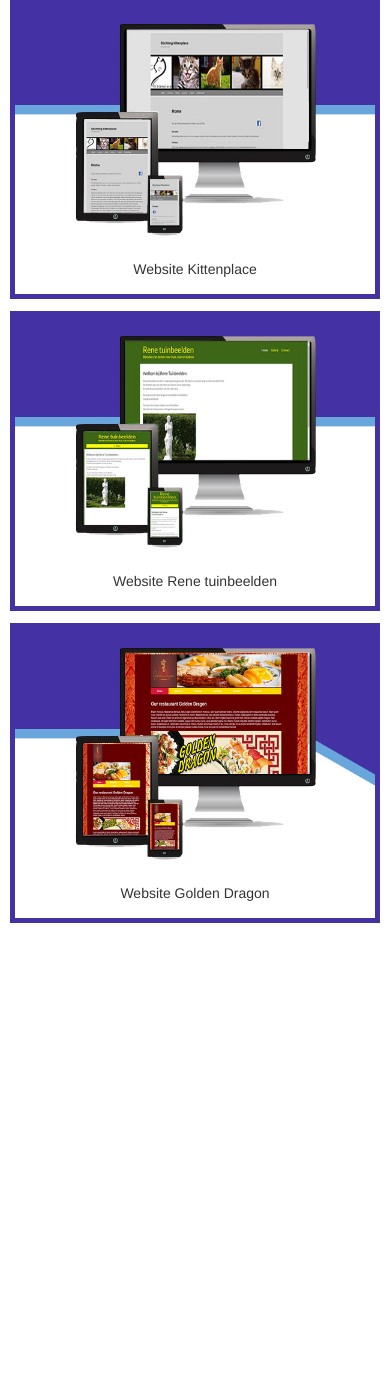
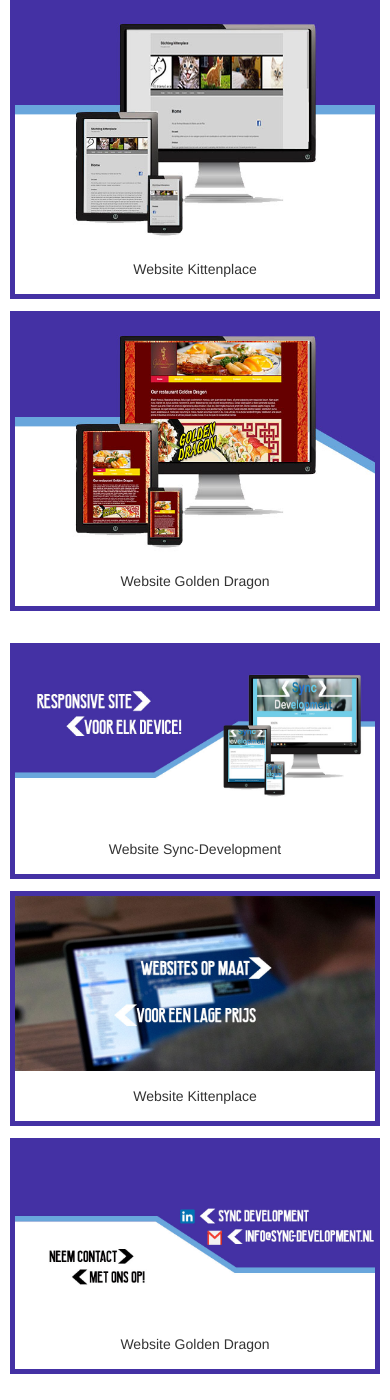
Before and after one commit to Sync-Development/Sync-Development, a PHP site: page /diensten.html in a window 390 px wide. Shown: the part 2015-3415 px from the top of the page. Before the commit the page ends 2938 px from the top, so only its background shows below. Run offline with PHP 8.4, Linux system fonts and the light colour scheme; some libraries are stand-ins or nearby versions.

Commit message:
Gallerij
De gallerij is aangepast van 4 naast elkaar naar 3 naast elkaar waardoor alles wat strakker lijkt ook is er een rij toegevoegd die ook helemaal responsive is

```diff
--- a/diensten.html
+++ b/diensten.html
@@ -153,6 +153,7 @@ function filterFunction() {
 
     </div>
     </div>
+<div id="container">
 
 <div class="responsive">
   <div class="gallery">
@@ -175,25 +176,52 @@ function filterFunction() {
 
 <div class="responsive">
   <div class="gallery">
-    <a target="_blank" href="images/Gallerij-3.jpg">
-      <img src="images/Gallerij-3.jpg" alt="Rene tuinbeelden" width="600" height="400">
+    <a target="_blank" href="images/Gallerij-4.jpg">
+      <img src="images/Gallerij-4.jpg" alt="Golden Dragon" width="600" height="400">
     </a>
-    <div class="desc">Website Rene tuinbeelden</div>
+    <div class="desc">Website Golden Dragon</div>
+  </div>
+</div>
+</div>
+
+
+<div class="clearfix"></div>
+    <br>
+
+<div id="container">
+
+<div class="responsive">
+  <div class="gallery">
+    <a target="_blank" href="images/Gallerij-1.jpg">
+      <img src="images/Banner%201.jpg" alt="Sync-Development" width="600" height="400">
+    </a>
+    <div class="desc">Website Sync-Development</div>
+  </div>
+</div>
+
+
+<div class="responsive">
+  <div class="gallery">
+    <a target="_blank" href="images/Gallerij-2.jpg">
+      <img src="images/Banner%202.jpg" alt="Kittenplace" width="600" height="400">
+    </a>
+    <div class="desc">Website Kittenplace</div>
   </div>
 </div>
 
 <div class="responsive">
   <div class="gallery">
     <a target="_blank" href="images/Gallerij-4.jpg">
-      <img src="images/Gallerij-4.jpg" alt="Golden Dragon" width="600" height="400">
+      <img src="images/Banner%203%20(2).jpg" alt="Golden Dragon" width="600" height="400">
     </a>
     <div class="desc">Website Golden Dragon</div>
   </div>
 </div>
+</div>
+
 
 <div class="clearfix"></div>
-
-  <br>
+<br>
 
 <div class="footer-top">
         <div class="container">
--- a/landscape.css
+++ b/landscape.css
@@ -130,7 +130,8 @@ div.desc {
 .responsive {
     padding: 0 10px;
     float: left;
-    width: 24.99999%;
+    width: 29.99999%;
+    align-content: center;
 }
 
 @media only screen and (max-width: 700px){
@@ -151,3 +152,8 @@ div.desc {
     display: table;
     clear: both;
 }
+
+
+#container{
+    margin-left: 9%;
+}
--- a/mobile.css
+++ b/mobile.css
@@ -30,3 +30,7 @@
     left: 0;
     width: 100%;
 }
+
+#container{
+    margin-left: 0%;
+}
```
